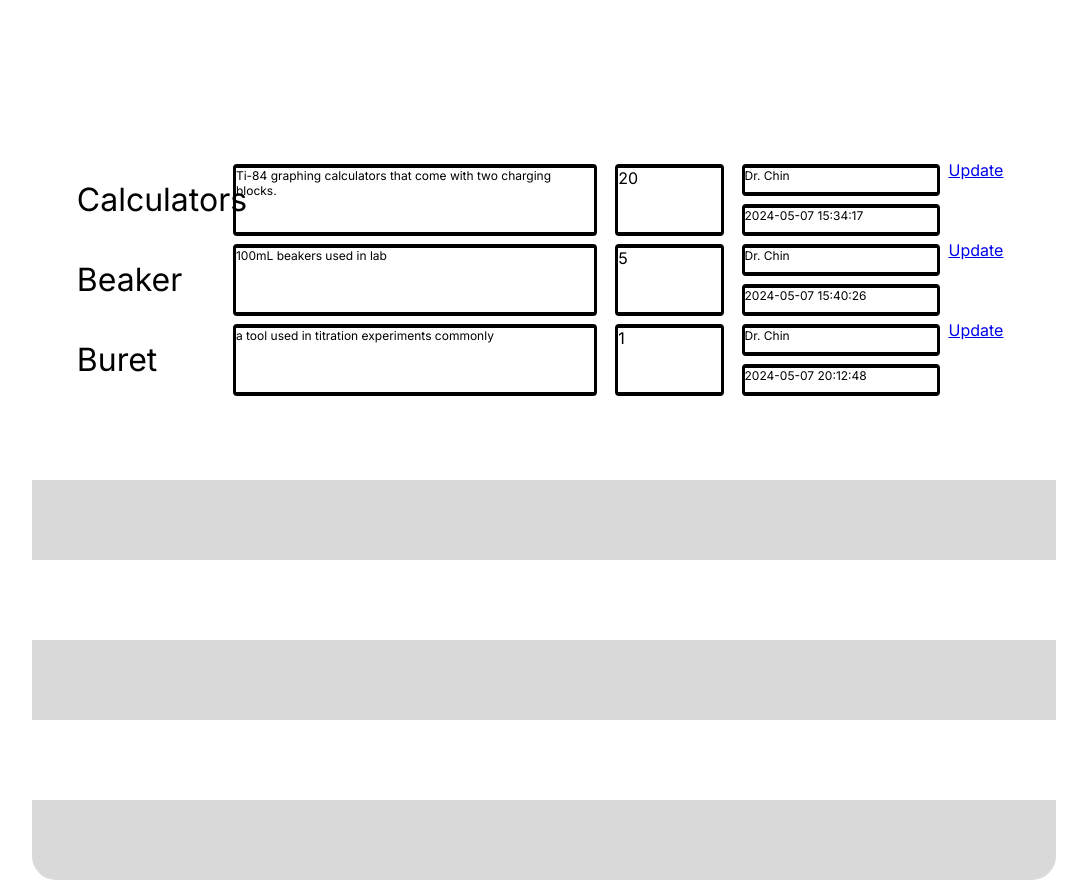
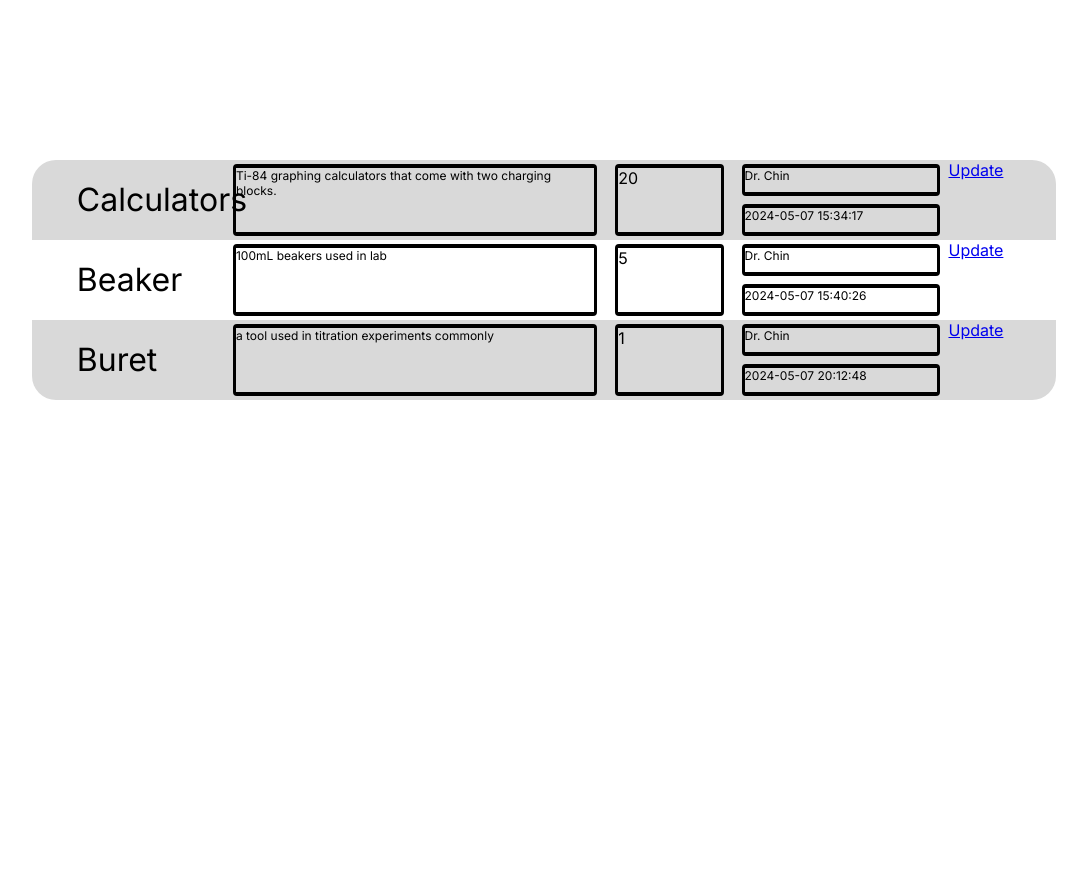
Before and after one commit to khush-l/Science_Equipment_Catalog, a Flask app: page / in a window 1280 px wide. Shown: the part 30-918 px from the top of the page, without its empty margins (104-1191 px from the left). After the commit the page ends 430 px from the top, so only its background shows below. Run offline with Flask 3, Linux system fonts and the light colour scheme.

Commit message:
fixing start and ending item

```diff
--- a/app.py
+++ b/app.py
@@ -38,7 +38,8 @@ def root():
     method = request.method
     if method == "GET":
         items = Items.query.all()
-        return render_template('home.html', items=items)
+        processed_items = [(index, item, index % 2 == 0) for index, item in enumerate(items, start=0)]
+        return render_template('home.html', items=processed_items)
     else:
         title = request.form["title"]
         location = request.form["location"]
--- a/templates/home.html
+++ b/templates/home.html
@@ -7,8 +7,8 @@
     <button disabled>Login</button>
 </div>
 <div class="itemList">
-    {% for item in items %}
-    <div class="item">
+    {% for index, item, is_even in items %}
+    <div class="item {% if is_even %}even{% else %}odd{% endif %} {% if index == 0 %}firstItem{% endif %} {% if index == items|length-1 %}lastItem{% endif %}">
         <div class="itemName">{{ item.title }}</div>
         <div class="description">{{ item.description }}</div>
         <div class="quantity">{{ item.quantity }}</div>
@@ -17,17 +17,5 @@
         <a href="{{ url_for('item', item_id=item.id) }}">Update</a>
     </div>
     {% endfor %}
-    <div class="item odd">
-    </div>
-    <div class="item even">
-    </div>
-    <div class="item odd">
-    </div>
-    <div class="item even">
-    </div>
-    <div class="item odd">
-    </div>
-    <div class="item lastItem even">
-    </div>
 </div>
 {% endblock %}
```
